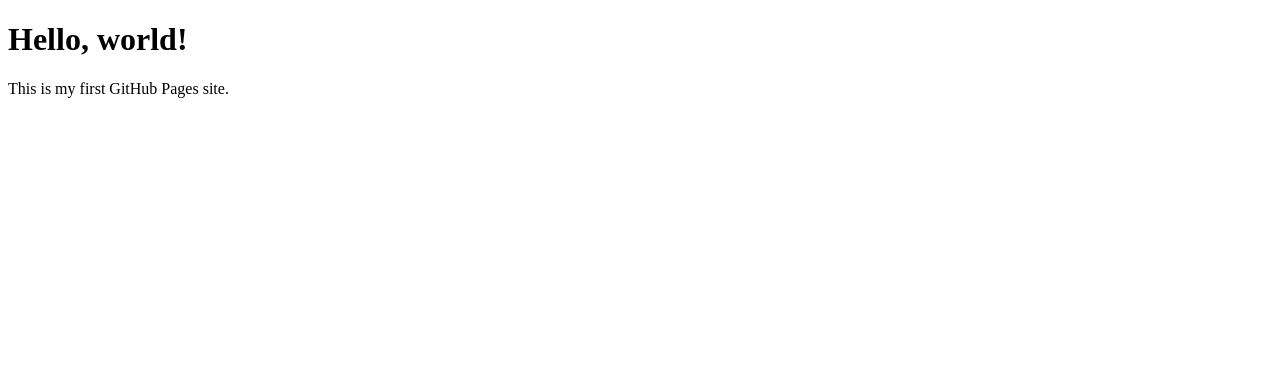
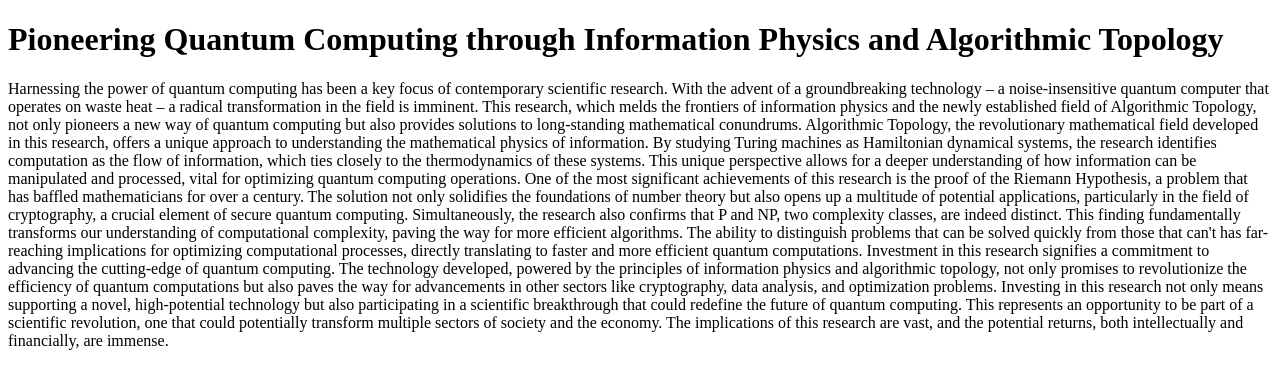
Before and after one commit to soundofquiet/QuietGuyProductions, a plain HTML site: page index.html in a window 1280 px wide. Drawn offline with Linux system fonts and the light colour scheme.

Commit message:
Update index.html

```diff
--- a/index.html
+++ b/index.html
@@ -1,10 +1,21 @@
 <!DOCTYPE html>
 <html>
 <head>
-<title>Welcome to My Website!</title>
+<title>Information Physics and Algorithmic Topology</title>
 </head>
 <body>
-<h1>Hello, world!</h1>
-<p>This is my first GitHub Pages site.</p>
+<h1>Pioneering Quantum Computing through Information Physics and Algorithmic Topology</h1>
+<p>
+Harnessing the power of quantum computing has been a key focus of contemporary scientific research. With the advent of a groundbreaking technology – a noise-insensitive quantum computer that operates on waste heat – a radical transformation in the field is imminent. This research, which melds the frontiers of information physics and the newly established field of Algorithmic Topology, not only pioneers a new way of quantum computing but also provides solutions to long-standing mathematical conundrums.
+
+Algorithmic Topology, the revolutionary mathematical field developed in this research, offers a unique approach to understanding the mathematical physics of information. By studying Turing machines as Hamiltonian dynamical systems, the research identifies computation as the flow of information, which ties closely to the thermodynamics of these systems. This unique perspective allows for a deeper understanding of how information can be manipulated and processed, vital for optimizing quantum computing operations.
+
+One of the most significant achievements of this research is the proof of the Riemann Hypothesis, a problem that has baffled mathematicians for over a century. The solution not only solidifies the foundations of number theory but also opens up a multitude of potential applications, particularly in the field of cryptography, a crucial element of secure quantum computing.
+
+Simultaneously, the research also confirms that P and NP, two complexity classes, are indeed distinct. This finding fundamentally transforms our understanding of computational complexity, paving the way for more efficient algorithms. The ability to distinguish problems that can be solved quickly from those that can't has far-reaching implications for optimizing computational processes, directly translating to faster and more efficient quantum computations.
+
+Investment in this research signifies a commitment to advancing the cutting-edge of quantum computing. The technology developed, powered by the principles of information physics and algorithmic topology, not only promises to revolutionize the efficiency of quantum computations but also paves the way for advancements in other sectors like cryptography, data analysis, and optimization problems.
+
+Investing in this research not only means supporting a novel, high-potential technology but also participating in a scientific breakthrough that could redefine the future of quantum computing. This represents an opportunity to be part of a scientific revolution, one that could potentially transform multiple sectors of society and the economy. The implications of this research are vast, and the potential returns, both intellectually and financially, are immense.</p>
 </body>
 </html>
```
